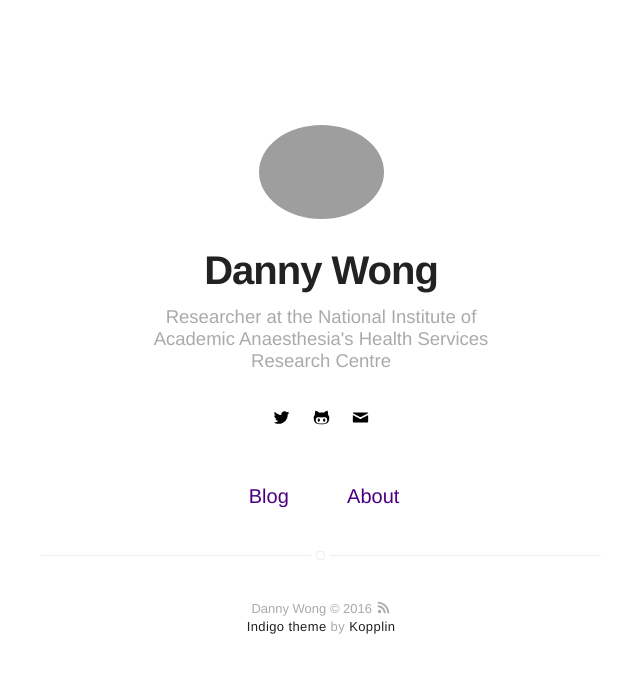
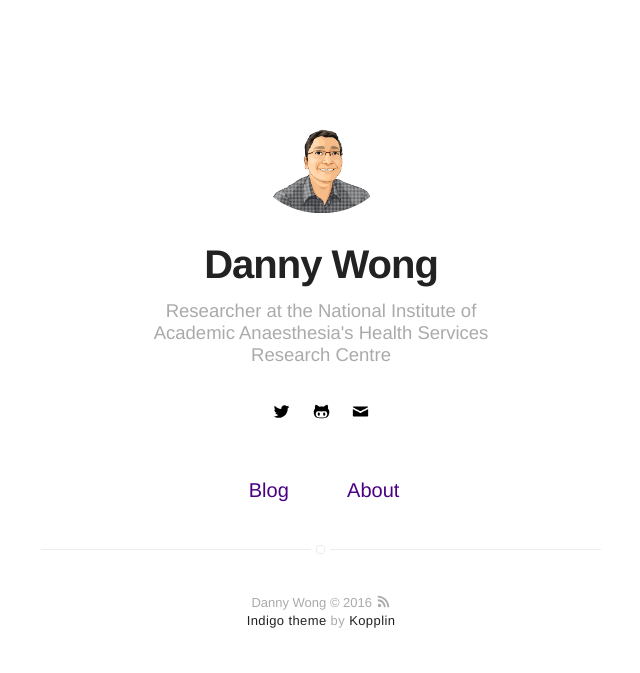
Before and after one commit to dannyjnwong/dannyjnwong.github.io, a Jekyll site: the page built from index.html, in a window 1280 px wide. Shown: the top 673 px of the page, without its empty margins (319-959 px from the left). Built offline with Jekyll 4.4.1, drawn with Linux system fonts in a browser that asks for light colours.

Commit message:
Update _config.yml

```diff
--- a/_config.yml
+++ b/_config.yml
@@ -4,7 +4,7 @@ bio: Researcher at the National Institute of Academic Anaesthesia's Health Servi
 
 # if it's an external image, update below for true
 external-image: false
-picture: 'assets/images/profile.png'
+picture: 'assets/images/profile.jpg'
 
 url: http://dannyjnwong.github.io
 # your url: http://USERNAME.github.io
```
